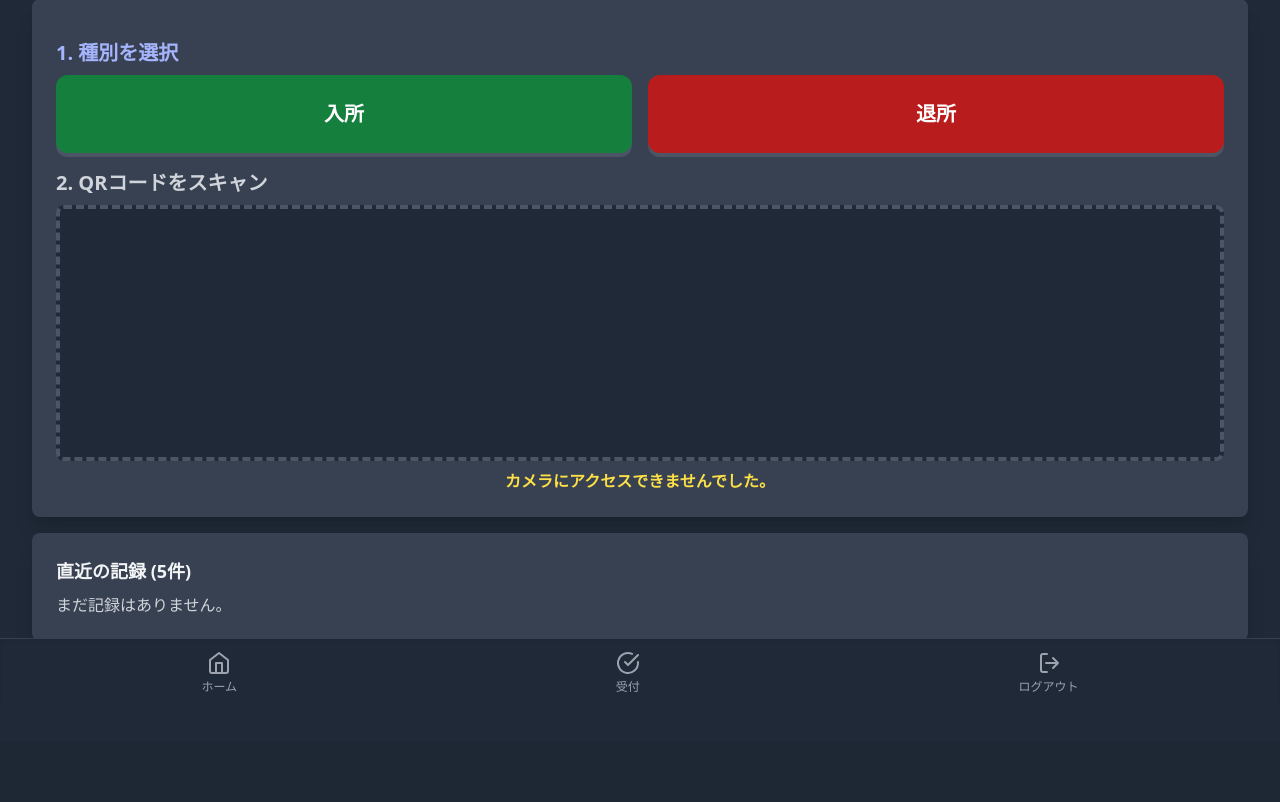
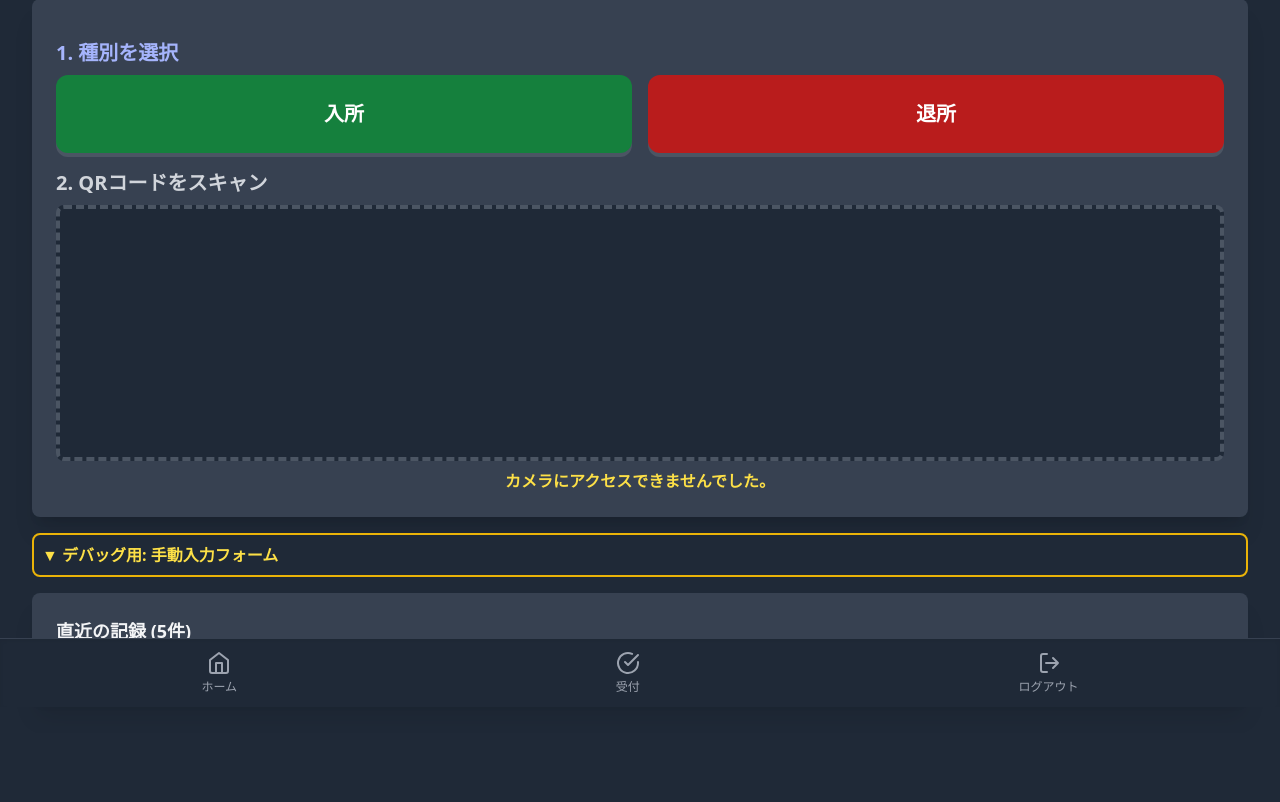
Before and after one commit to Chihiro-Oda/rpi_server_project, a Django app: page /checkin/ in a window 1280 px wide. Shown: the part 93-895 px from the top of the page. Before the commit the page ends 835 px from the top, so only its background shows below. Run offline with Django 5.2, Linux system fonts and the light colour scheme; the visitor is signed in with stand-in values (Sample User, id 1); data that the repository does not hold is empty; some libraries are stand-ins or nearby versions.

Commit message:
入退所機能を実装（11/17）

```diff
--- a/field_app/models.py
+++ b/field_app/models.py
@@ -23,7 +23,7 @@ class UnsyncedCheckin(models.Model):
 
     # 2. どの避難所で (Where)
     # このラズパイが設置されている避難所のID (config.pyなどで管理)
-    shelter_id = models.IntegerField(
+    shelter_id = models.CharField(
         verbose_name="避難所ID"
     )
 
@@ -85,7 +85,7 @@ class UnsyncedFieldReport(models.Model):
     )
 
     # 1. どの避難所から (Where)
-    shelter_id = models.IntegerField(verbose_name="避難所ID")
+    shelter_id = models.CharField(verbose_name="避難所ID")
 
     # 2. 報告内容 (What)
     current_evacuees = models.PositiveIntegerField(verbose_name="現在避難者数")
--- a/field_app/templates/field_app/shelter_checkin.html
+++ b/field_app/templates/field_app/shelter_checkin.html
@@ -20,21 +20,49 @@
                 <div>
                     <label class="block text-xl font-semibold mb-2 text-indigo-300">1. 種別を選択</label>
                     <div class="grid grid-cols-2 gap-4">
-                    <button type="button" id="btn-checkin" class="action-button bg-green-700 hover:bg-green-600 text-white">入所</button>
-                    <button type="button" id="btn-checkout" class="action-button bg-red-700 hover:bg-red-600 text-white">退所</button>
+                        <button type="button" id="btn-checkin"
+                                class="action-button bg-green-700 hover:bg-green-600 text-white">入所
+                        </button>
+                        <button type="button" id="btn-checkout"
+                                class="action-button bg-red-700 hover:bg-red-600 text-white">退所
+                        </button>
                     </div>
                 </div>
 
                 <!-- 2. QRコードスキャンエリア -->
                 <div>
                     <label class="block text-xl font-semibold mb-2 text-gray-300">2. QRコードをスキャン</label>
-                <div id="video-container" class="bg-gray-800 h-64 rounded-lg flex items-center justify-center text-gray-500 border-4 border-dashed border-gray-600">
+                    <div id="video-container"
+                         class="bg-gray-800 h-64 rounded-lg flex items-center justify-center text-gray-500 border-4 border-dashed border-gray-600">
                         <video id="video" class="w-full h-full object-cover"></video>
                     </div>
                     <div id="status-message" class="text-center mt-2 font-semibold text-yellow-300 h-6"></div>
                 </div>
             </form>
         </div>
+
+        {# ★★★★★ ここからデバッグ用フォームを追加 ★★★★★ #}
+        {% if debug %} {# settings.pyのDEBUG=Trueの時だけ表示 #}
+            <div x-data="{ open: false }" class="bg-gray-800 border-2 border-yellow-500 rounded-lg">
+                <button @click="open = !open" class="w-full p-2 text-left font-bold text-yellow-300">
+                    <span>▼ デバッグ用: 手動入力フォーム</span>
+                </button>
+                <div x-show="open" class="p-4 border-t border-yellow-500/50">
+                    <p class="text-sm text-gray-400 mb-2">カメラが使えない開発環境用のテストフォームです。</p>
+                    <form method="post" class="flex items-center gap-4">
+                        {% csrf_token %}
+                        <input type="text" name="login_id" placeholder="テスト用のlogin_idを入力"
+                               class="flex-grow bg-gray-900 text-white p-2 rounded border border-gray-600 focus:ring-yellow-500 focus:border-yellow-500">
+                        <button type="submit" name="checkin_type" value="checkin"
+                                class="px-4 py-2 bg-green-700 text-white rounded font-semibold hover:bg-green-600">入所
+                        </button>
+                        <button type="submit" name="checkin_type" value="checkout"
+                                class="px-4 py-2 bg-red-700 text-white rounded font-semibold hover:bg-red-600">退所
+                        </button>
+                    </form>
+                </div>
+            </div>
+        {% endif %}
 
         <!-- 直近の記録リスト -->
         <div class="bg-gray-700 p-6 rounded-lg shadow-xl flex-1">
--- a/field_app/views.py
+++ b/field_app/views.py
@@ -97,6 +97,7 @@ def shelter_checkin_view(request):
     recent_checkins = UnsyncedCheckin.objects.all()[:5]
     context = {
         'recent_checkins': recent_checkins,
+        'debug': settings.DEBUG,
     }
     return render(request, 'field_app/shelter_checkin.html', context)
 
```
Also changed, not shown: other parts of field_app/templates/field_app/shelter_checkin.html (+2 -1 lines). Lines whose indentation alone changed are shown as unchanged.
